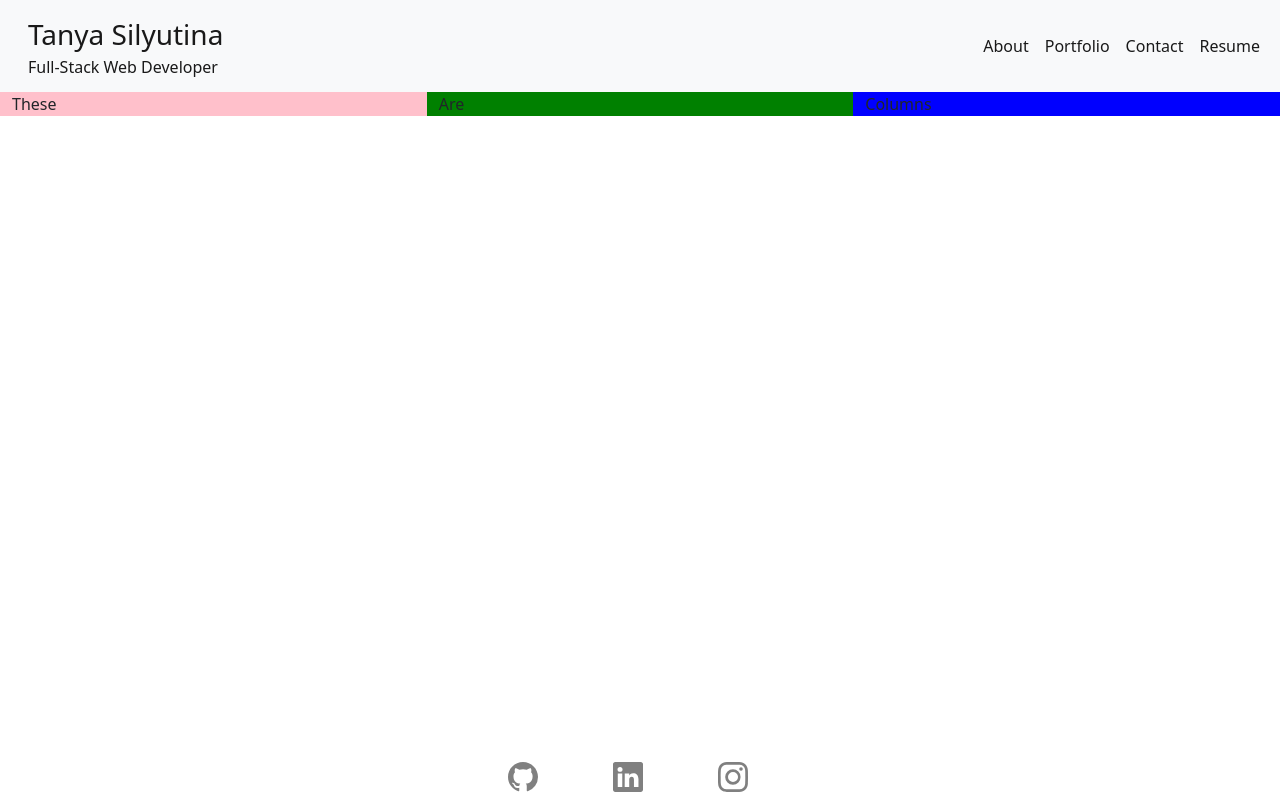
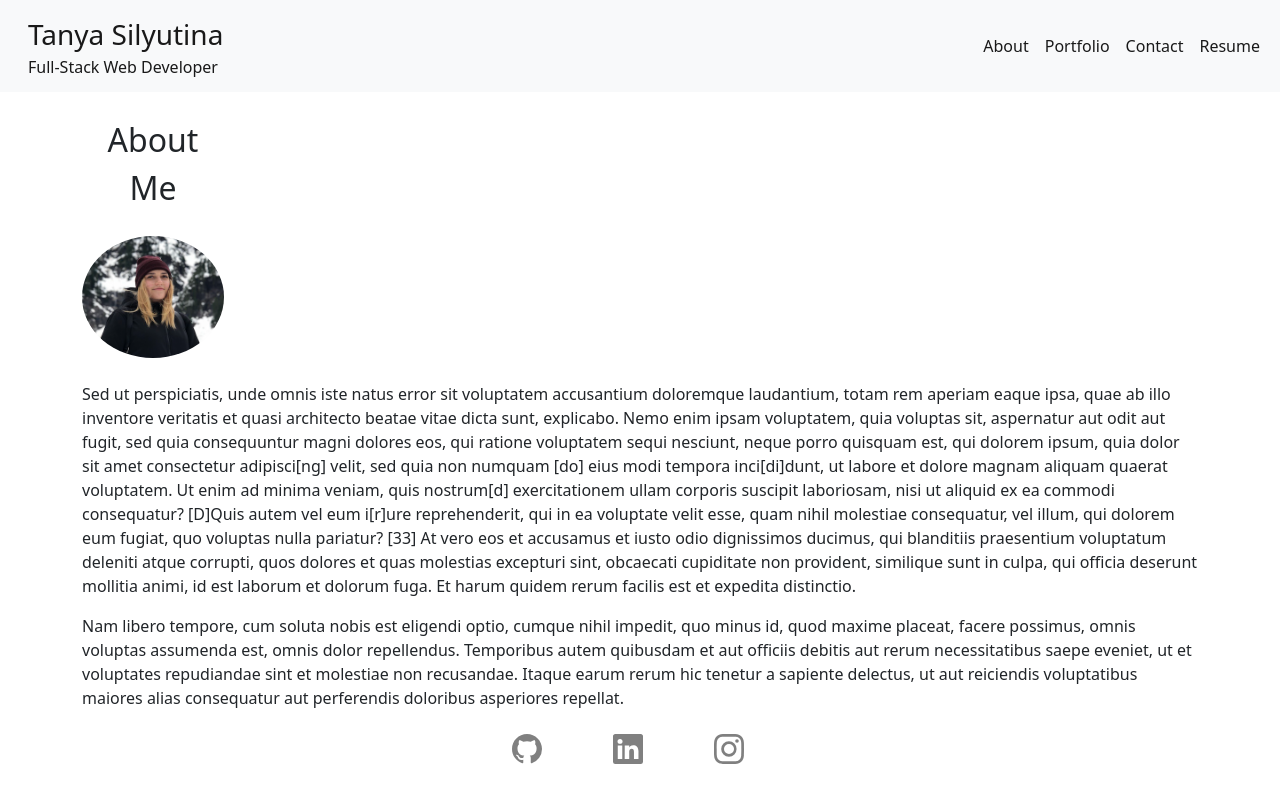
Before and after one commit to TanyaSilyutina/react-portfolio, a React (Vite) app: page /about in a window 1280 px wide. Built offline with nearby package versions, Linux system fonts and the light colour scheme.

Commit message:
added AboutMe page

```diff
--- a/src/App.jsx
+++ b/src/App.jsx
@@ -11,7 +11,7 @@ function App() {
     return (
         <BrowserRouter>
             <NavTabs/>
-            <div className={'container-fluid'}>
+            <div className={'container'}>
                 <Routes>
                     <Route path="/about" element={<AboutMe/>}/>
                     <Route path="/portfolio" element={<Portfolio/>}/>
--- a/src/components/Footer.jsx
+++ b/src/components/Footer.jsx
@@ -3,7 +3,8 @@ import "../styles/Footer.css"
 export default function Footer() {
 
     return (
-        <div className={'row justify-content-center mb-2 footer'}>
+
+        <div className={'row justify-content-center footer mt-2 mb-2'}>
             <div className={'col-1 svgIconDiv'}>
                 <a href={"https://github.com/TanyaSilyutina"} target={"_blank"}>
                     <svg xmlns="http://www.w3.org/2000/svg" width="30" height="30" fill="grey"
@@ -12,9 +13,8 @@ export default function Footer() {
                             d="M8 0C3.58 0 0 3.58 0 8c0 3.54 2.29 6.53 5.47 7.59.4.07.55-.17.55-.38 0-.19-.01-.82-.01-1.49-2.01.37-2.53-.49-2.69-.94-.09-.23-.48-.94-.82-1.13-.28-.15-.68-.52-.01-.53.63-.01 1.08.58 1.23.82.72 1.21 1.87.87 2.33.66.07-.52.28-.87.51-1.07-1.78-.2-3.64-.89-3.64-3.95 0-.87.31-1.59.82-2.15-.08-.2-.36-1.02.08-2.12 0 0 .67-.21 2.2.82.64-.18 1.32-.27 2-.27.68 0 1.36.09 2 .27 1.53-1.04 2.2-.82 2.2-.82.44 1.1.16 1.92.08 2.12.51.56.82 1.27.82 2.15 0 3.07-1.87 3.75-3.65 3.95.29.25.54.73.54 1.48 0 1.07-.01 1.93-.01 2.2 0 .21.15.46.55.38A8.012 8.012 0 0 0 16 8c0-4.42-3.58-8-8-8z"/>
                     </svg>
                 </a>
-
             </div>
-            <div className={'col-1 svgIconDiv'}>
+            <div className={'col-1 svgIconDiv ms-2 me-2'}>
                 <a href={"https://www.linkedin.com/in/tanya-silyutina/"} target={"_blank"}> <svg xmlns="http://www.w3.org/2000/svg" width="30" height="30" fill="grey"
                      className="bi bi-linkedin svgIcon" viewBox="0 0 16 16">
                     <path
@@ -22,7 +22,7 @@ export default function Footer() {
                 </svg>
                 </a>
             </div>
-            <div className={'col-1 svgIconDiv'}>
+            <div className={'col-1 svgIconDiv '}>
                 <a href={"https://www.instagram.com/tanya_ahh/"} target={"_blank"}>
                 <svg xmlns="http://www.w3.org/2000/svg" width="30" height="30" fill="grey"
                      className="bi bi-instagram svgIcon" viewBox="0 0 16 16">
--- a/src/components/NavTabs.jsx
+++ b/src/components/NavTabs.jsx
@@ -1,5 +1,7 @@
 import React from "react";
 import {Link} from "react-router-dom"
+import "../styles/NavTabs.css"
+
 
 function NavTabs() {
     return (
@@ -16,7 +18,6 @@ function NavTabs() {
                 <div className="collapse navbar-collapse" id={'navbarCollapse'}>
                     <ul className="navbar-nav ms-auto mb-2 mb-lg-0">
                         <li className="nav-item">
-
                             <Link to="/about" className={"nav-link active"}>About</Link>
                         </li>
                         <li className="nav-item">
@@ -33,6 +34,7 @@ function NavTabs() {
             </div>
         </nav>
 
+
     );
 }
 
--- a/src/components/pages/AboutMe.jsx
+++ b/src/components/pages/AboutMe.jsx
@@ -1,18 +1,28 @@
 import Footer from "../Footer.jsx"
+import "../../styles/AboutMe.css"
+
 export default function AboutMe() {
 
     return (
-        <div className={'row'}>
-            <div className={'col-4'} style={{backgroundColor: 'pink'}}>
-                These
+            <div className={'row d-flex flex-column'}>
+                <div className={"row d-flex flex-column col-sm-5 col-md-4 col-lg-3 col-xl-2 aboutMeSection"}>
+                    <div className={' gy-4 fs-2'}>
+                        About Me
+                    </div>
+                    <div className={'gy-4'}>
+                        <img className={"img-fluid rounded-circle myImg"} src={"src/assets/portfolio-small.png"} alt={"photo of the developer"}/>
+                    </div>
+                </div>
+                <div className={'col-12 gy-4'}>
+                    <p>
+                        Sed ut perspiciatis, unde omnis iste natus error sit voluptatem accusantium doloremque laudantium, totam rem aperiam eaque ipsa, quae ab illo inventore veritatis et quasi architecto beatae vitae dicta sunt, explicabo. Nemo enim ipsam voluptatem, quia voluptas sit, aspernatur aut odit aut fugit, sed quia consequuntur magni dolores eos, qui ratione voluptatem sequi nesciunt, neque porro quisquam est, qui dolorem ipsum, quia dolor sit amet consectetur adipisci[ng] velit, sed quia non numquam [do] eius modi tempora inci[di]dunt, ut labore et dolore magnam aliquam quaerat voluptatem. Ut enim ad minima veniam, quis nostrum[d] exercitationem ullam corporis suscipit laboriosam, nisi ut aliquid ex ea commodi consequatur? [D]Quis autem vel eum i[r]ure reprehenderit, qui in ea voluptate velit esse, quam nihil molestiae consequatur, vel illum, qui dolorem eum fugiat, quo voluptas nulla pariatur? [33] At vero eos et accusamus et iusto odio dignissimos ducimus, qui blanditiis praesentium voluptatum deleniti atque corrupti, quos dolores et quas molestias excepturi sint, obcaecati cupiditate non provident, similique sunt in culpa, qui officia deserunt mollitia animi, id est laborum et dolorum fuga. Et harum quidem rerum facilis est et expedita distinctio.
+                    </p>
+                    <p>
+                        Nam libero tempore, cum soluta nobis est eligendi optio, cumque nihil impedit, quo minus id, quod maxime placeat, facere possimus, omnis voluptas assumenda est, omnis dolor repellendus. Temporibus autem quibusdam et aut officiis debitis aut rerum necessitatibus saepe eveniet, ut et voluptates repudiandae sint et molestiae non recusandae. Itaque earum rerum hic tenetur a sapiente delectus, ut aut reiciendis voluptatibus maiores alias consequatur aut perferendis doloribus asperiores repellat.
+                    </p>
+                </div>
+                < Footer />
             </div>
-            <div className={'col-4'} style={{backgroundColor: 'green'}}>
-                Are
-            </div>
-            <div className={'col-4'} style={{backgroundColor: 'blue'}}>
-                Columns
-            </div>
-            < Footer />
-        </div>
+
     )
 }
--- /dev/null
+++ b/src/styles/AboutMe.css
@@ -0,0 +1,3 @@
+.aboutMeSection {
+    text-align: center;
+}
--- a/src/styles/Footer.css
+++ b/src/styles/Footer.css
@@ -1,5 +1,5 @@
 .footer {
-    position: fixed;
+    position: relative;
     bottom: 0;
 }
 
--- /dev/null
+++ b/src/styles/NavTabs.css
@@ -0,0 +1,25 @@
+/*.nav-link {*/
+/*    position: relative;*/
+/*}*/
+.nav-link:hover {
+    opacity: 0.5 !important;
+}
+
+/*.nav-link::before {*/
+/*    content: '';*/
+/*    position: absolute;*/
+/*    width: 100%;*/
+/*    height: 3px;*/
+/*    border-radius: 4px;*/
+/*    background-color: lightgrey;*/
+/*    bottom: 0;*/
+/*    left: 0;*/
+/*    transform-origin: right;*/
+/*    transform: scaleX(0);*/
+/*    transition: transform .3s ease-in-out;*/
+/*}*/
+
+/*.nav-link:hover::before {*/
+/*    transform-origin: left;*/
+/*    transform: scaleX(1);*/
+/*}*/
```
Also changed, not shown: src/assets/portfolio-small.png (added).
